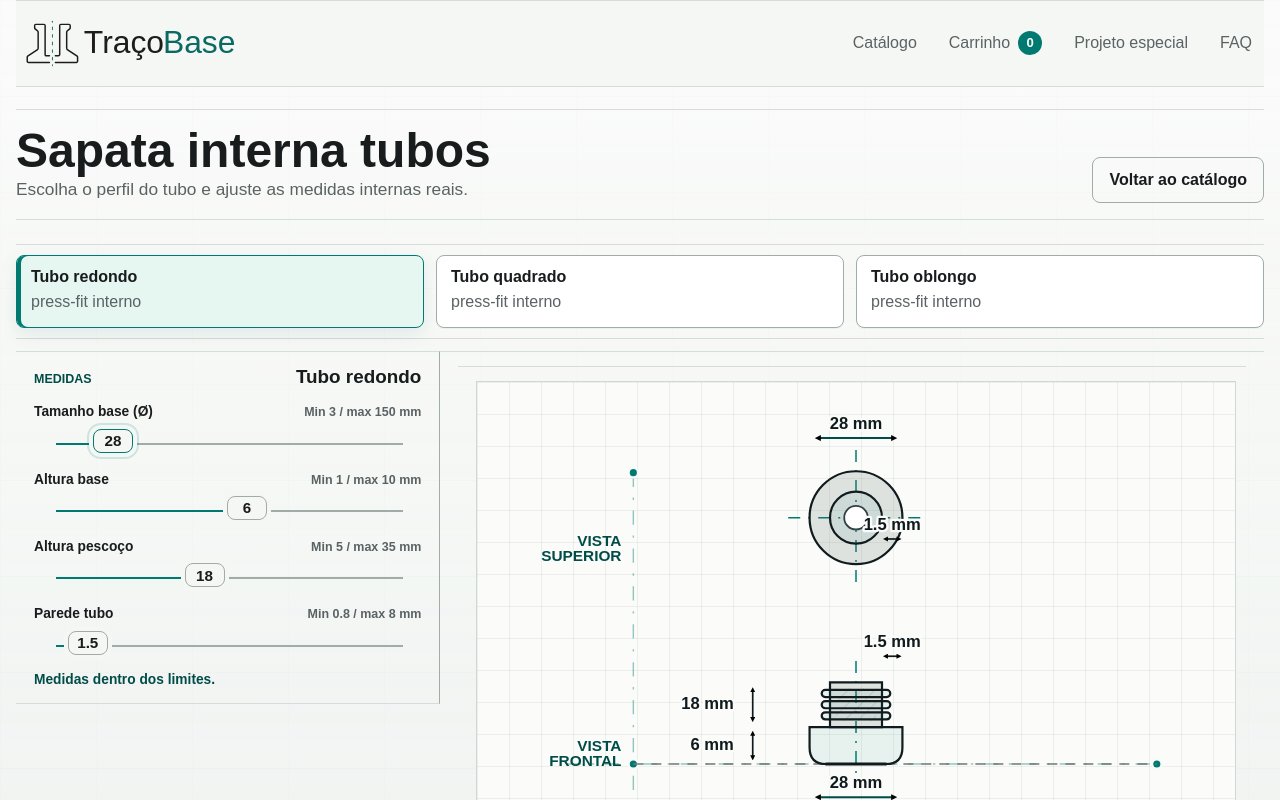
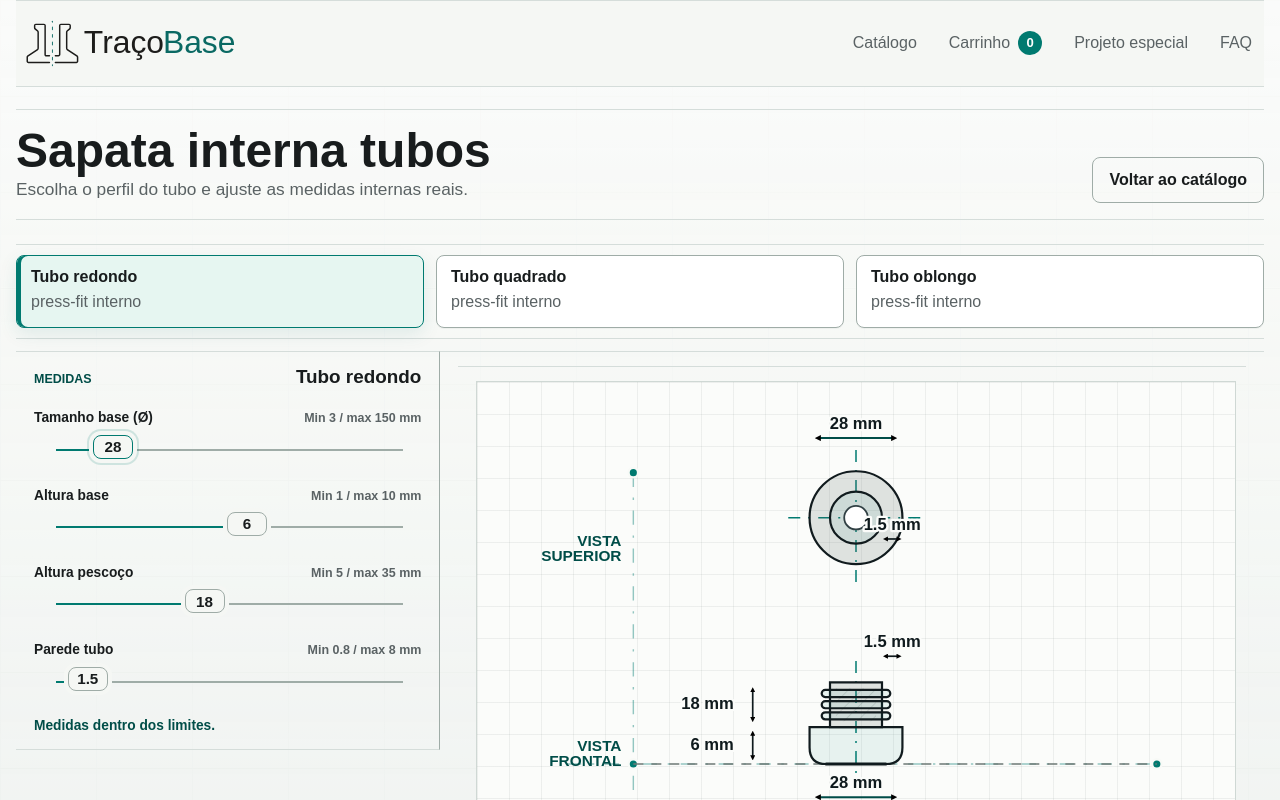
Before and after one commit to Guicduc/site-sapatas, a Next.js app: page /configurar/ponteira-interna-tubo in a window 1280 px wide. Shown: the top 800 px of the page. Built offline with nearby package versions, Linux system fonts and the light colour scheme.

Commit message:
Ajusta distribuicao vertical do configurador

```diff
--- a/app/globals.css
+++ b/app/globals.css
@@ -907,6 +907,8 @@ section {
 .parameter-panel {
   grid-template-columns: 1fr;
   align-items: start;
+  gap: clamp(18px, 2.1vh, 28px);
+  align-content: start;
 }
 
 .parameter-panel > div:first-child,
@@ -964,7 +966,8 @@ section {
 }
 
 .parameter-field {
-  padding: 0 0 4px;
+  gap: 10px;
+  padding: 0 0 clamp(8px, 1vh, 14px);
 }
 
 .parameter-field--toggle {
```
